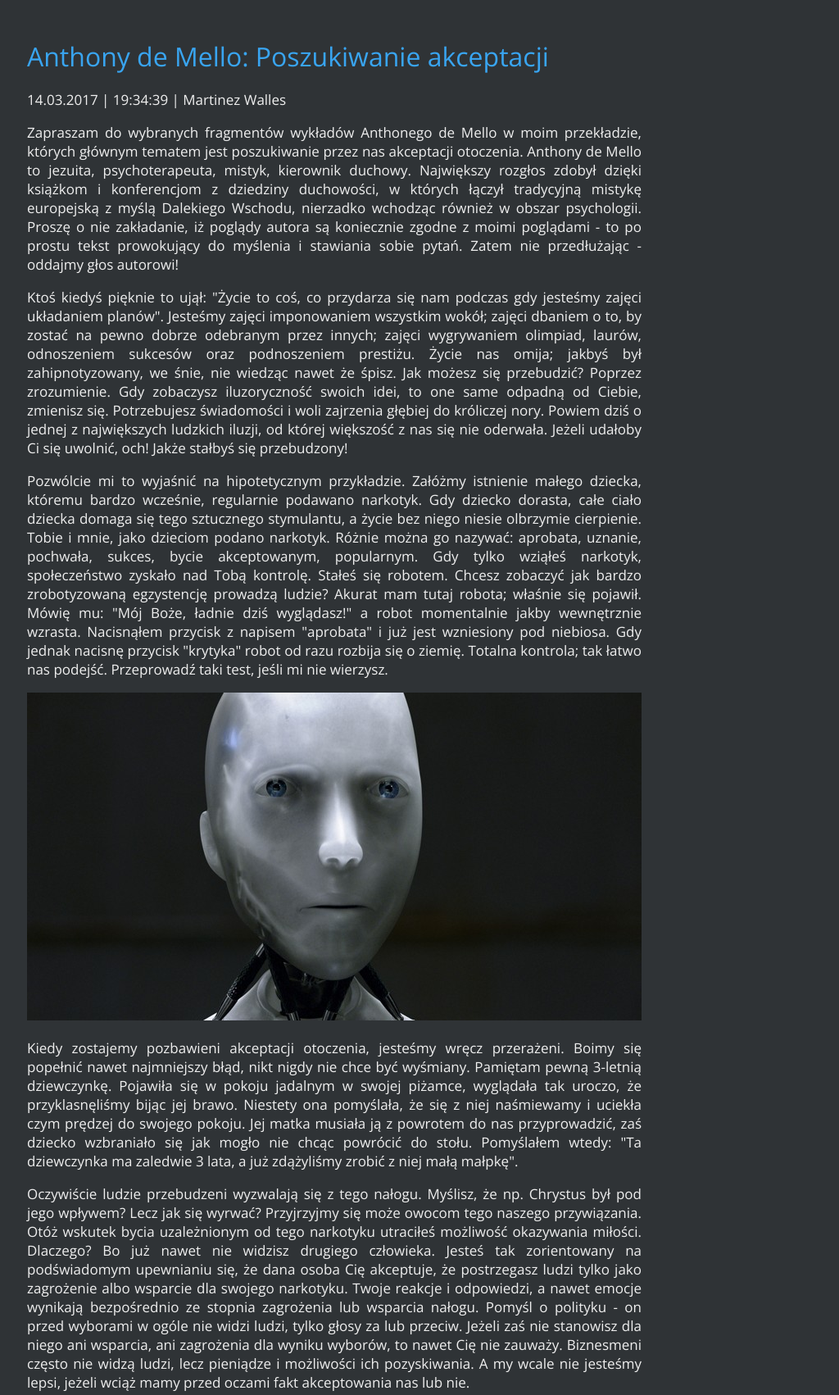
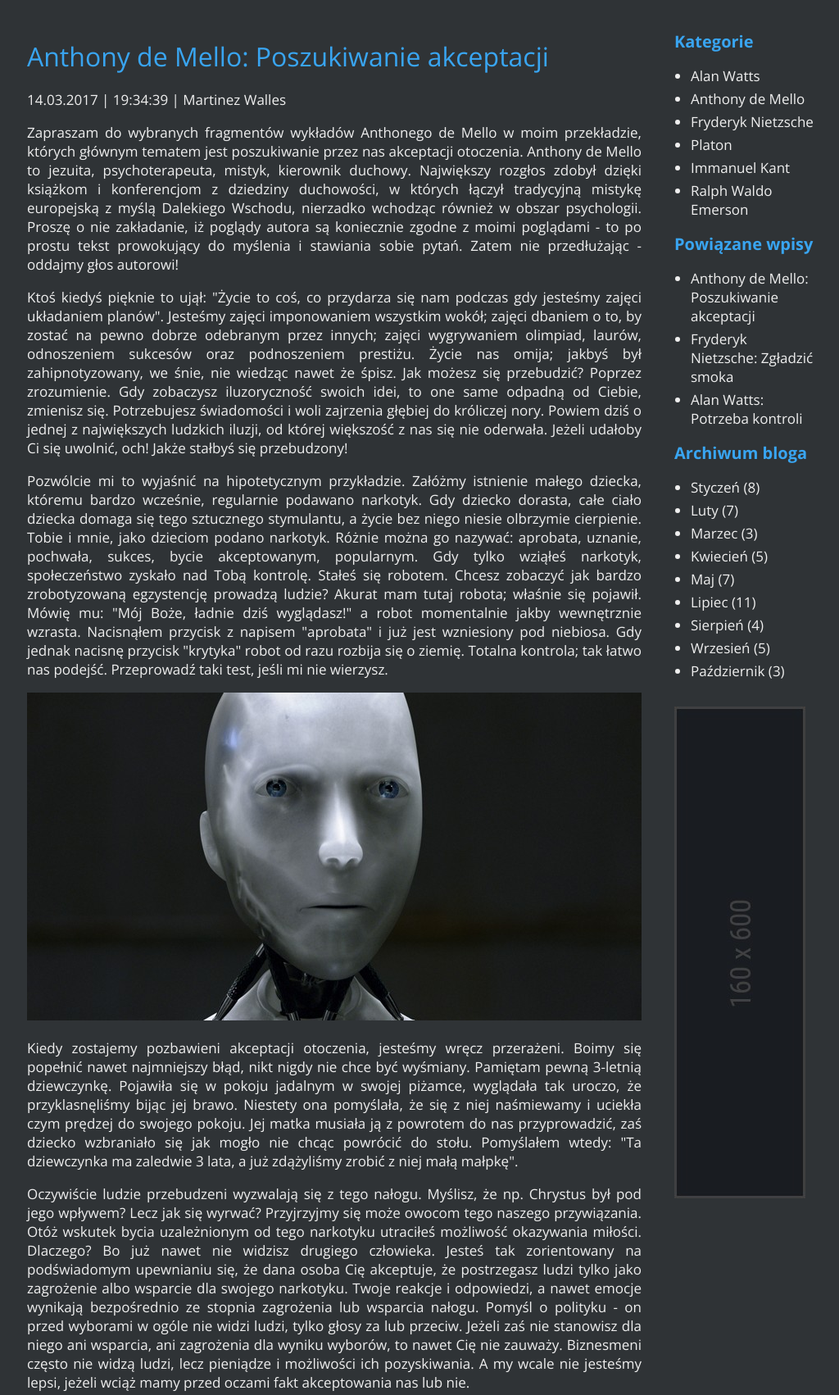
Before and after one commit to chybrydra/JavaCoursePrework, a PHP site: page /wpis.html in a window 1280 px wide. Shown: the part 208-1910 px from the top of the page at 82% size, without its empty margins (127-1151 px from the left). Run offline with PHP 8.4, Linux system fonts and the light colour scheme.

Commit message:
create article's aside

```diff
--- a/HTML, CSS, PHP/Zelent HTML lekcja 5/index.html
+++ b/HTML, CSS, PHP/Zelent HTML lekcja 5/index.html
@@ -23,7 +23,7 @@
 <body>
 	<header>
 		<h1 class="logo">Philosophia Blog</h1>
-		<nav>
+		<nav id="topnav">
 			<ul class="menu">
 				<li><a href="#">Strona główna</a></li>
 				<li><a href="#">Pierwszy raz tutaj?</a></li>
--- a/HTML, CSS, PHP/Zelent HTML lekcja 5/main.css
+++ b/HTML, CSS, PHP/Zelent HTML lekcja 5/main.css
@@ -17,7 +17,7 @@ h1.logo{
 	margin-bottom: 40px;
 }
 
-nav{
+#topnav{
 	background-color: #1c74b2;
 	text-align: center;
 }
@@ -255,3 +255,15 @@ h2{
 	color: #39a5f1;
 	margin-bottom: 20px;
 }
+
+.east ul{
+	padding-left: 20px;
+}
+
+.east ul > li{
+	margin-bottom: 5px;
+}
+
+.east img{
+	margin-top: 15px;
+}
--- a/HTML, CSS, PHP/Zelent HTML lekcja 5/wpis.html
+++ b/HTML, CSS, PHP/Zelent HTML lekcja 5/wpis.html
@@ -23,7 +23,7 @@
 <body>
 	<header>
 		<h1 class="logo">Philosophia Blog</h1>
-		<nav>
+		<nav id="topnav" >
 			<ul class="menu">
 				<li><a href="#">Strona główna</a></li>
 				<li><a href="#">Pierwszy raz tutaj?</a></li>
@@ -67,6 +67,38 @@
 		</div>
 		<div class="east">
 			<aside>
+				<nav>
+					<h2>Kategorie</h2>
+					<ul>
+						<li>Alan Watts</li>
+						<li>Anthony de Mello</li>
+						<li>Fryderyk Nietzsche</li>
+						<li>Platon</li>
+						<li>Immanuel Kant</li>
+						<li>Ralph Waldo Emerson</li>
+					</ul>
+					<h2>Powiązane wpisy</h2>
+					<ul>
+						<li>Anthony de Mello: Poszukiwanie akceptacji</li>
+						<li>Fryderyk Nietzsche: Zgładzić smoka</li>
+						<li>Alan Watts: Potrzeba kontroli</li>
+					</ul>
+					<h2>Archiwum bloga</h2>
+					<ul>
+						<li>Styczeń (8)</li>
+						<li>Luty (7)</li>
+						<li>Marzec (3)</li>
+						<li>Kwiecień (5)</li>
+						<li>Maj (7)</li>
+						<li>Lipiec (11)</li>
+						<li>Sierpień (4)</li>
+						<li>Wrzesień (5)</li>
+						<li>Październik (3)</li>
+					</ul>
+				</nav>
+
+				<img src="img/ad.jpg" alt="reklama" />
+
 			</aside>
 		</div>
 		<div style="clear:both;"></div>
```
